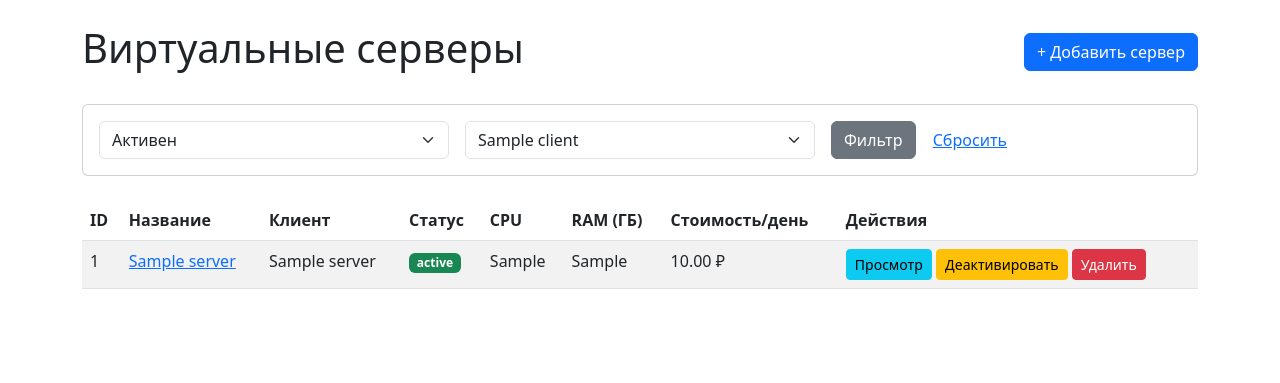
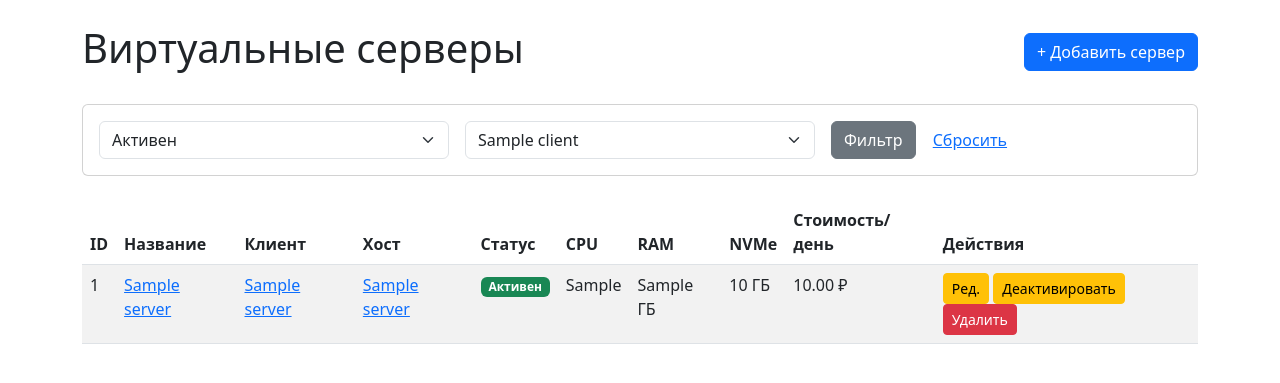
Before and after one commit to adjitananda/Billing_system, a FastAPI app: template templates/servers/list.html in a window 1280 px wide. Shown: the part 56-439 px from the top of the page. Run offline with FastAPI, Linux system fonts and the light colour scheme; the template is opened without the code that fills it: most values are stand-ins (such as "Sample title", 1, 10 or a date in 2020).

Commit message:
Спринт 5: Устанена ошибка номера хостов и клиентов

```diff
--- a/templates/servers/list.html
+++ b/templates/servers/list.html
@@ -16,14 +16,14 @@
                     <option value="">Все статусы</option>
                     <option value="active" {% if status == 'active' %}selected{% endif %}>Активен</option>
                     <option value="draft" {% if status == 'draft' %}selected{% endif %}>Черновик</option>
-                    <option value="deactivated" {% if status == 'deactivated' %}selected{% endif %}>Деактивирован</option>
+                    <option value="deleted" {% if status == 'deleted' %}selected{% endif %}>Удалён</option>
                 </select>
             </div>
             <div class="col-md-4">
                 <select name="client_id" class="form-select">
                     <option value="">Все клиенты</option>
                     {% for client in clients %}
-                    <option value="{{ client.id }}" {% if client_id == client.id %}selected{% endif %}>{{ client.name }}</option>
+                    <option value="{{ client.id }}" {% if client_id|string == client.id|string %}selected{% endif %}>{{ client.name }}</option>
                     {% endfor %}
                 </select>
             </div>
@@ -42,9 +42,11 @@
                 <th>ID</th>
                 <th>Название</th>
                 <th>Клиент</th>
+                <th>Хост</th>
                 <th>Статус</th>
                 <th>CPU</th>
-                <th>RAM (ГБ)</th>
+                <th>RAM</th>
+                <th>NVMe</th>
                 <th>Стоимость/день</th>
                 <th>Действия</th>
             </tr>
@@ -54,17 +56,34 @@
             <tr>
                 <td>{{ server.id }}</td>
                 <td><a href="/servers/{{ server.id }}">{{ server.name }}</a></td>
-                <td>{{ server.client_name if server.client_name else "—" }}</td>
+                <td>
+                    {% if server.client_name %}
+                    <a href="/clients/{{ server.client_id }}">{{ server.client_name }}</a>
+                    {% else %}
+                    <a href="/clients/{{ server.client_id }}">Клиент #{{ server.client_id }}</a>
+                    {% endif %}
+                </td>
+                <td>
+                    {% if server.physical_server_name %}
+                    <a href="/physical-servers/{{ server.physical_server_id }}">{{ server.physical_server_name }}</a>
+                    {% else %}
+                    <a href="/physical-servers/{{ server.physical_server_id }}">Хост #{{ server.physical_server_id }}</a>
+                    {% endif %}
+                </td>
                 <td>
                     <span class="badge bg-{% if server.status == 'active' %}success{% elif server.status == 'draft' %}secondary{% else %}danger{% endif %}">
-                        {{ server.status }}
+                        {% if server.status == 'active' %}Активен{% elif server.status == 'draft' %}Черновик{% else %}Удалён{% endif %}
                     </span>
                 </td>
                 <td>{{ server.cpu_cores }}</td>
-                <td>{{ server.ram_gb }}</td>
+                <td>{{ server.ram_gb }} ГБ</td>
+                <td>
+                    {% set nvme_total = (server.nvme1_gb or 0) + (server.nvme2_gb or 0) + (server.nvme3_gb or 0) + (server.nvme4_gb or 0) + (server.nvme5_gb or 0) %}
+                    {% if nvme_total > 0 %}{{ nvme_total }} ГБ{% else %}—{% endif %}
+                </td>
                 <td>{{ "%.2f"|format(server.daily_cost) if server.daily_cost else "—" }} ₽</td>
                 <td>
-                    <a href="/servers/{{ server.id }}" class="btn btn-sm btn-info">Просмотр</a>
+                    <a href="/servers/{{ server.id }}/edit" class="btn btn-sm btn-warning">Ред.</a>
                     {% if server.status == 'draft' %}
                     <form method="post" action="/servers/{{ server.id }}/activate" style="display: inline;">
                         <button type="submit" class="btn btn-sm btn-success">Активировать</button>
@@ -79,7 +98,7 @@
             </tr>
             {% else %}
             <tr>
-                <td colspan="8" class="text-center">Нет серверов</td>
+                <td colspan="10" class="text-center">Нет серверов</td>
             </tr>
             {% endfor %}
         </tbody>
```
Also changed, not shown: api/routes/web.py (+25 -7 lines).
